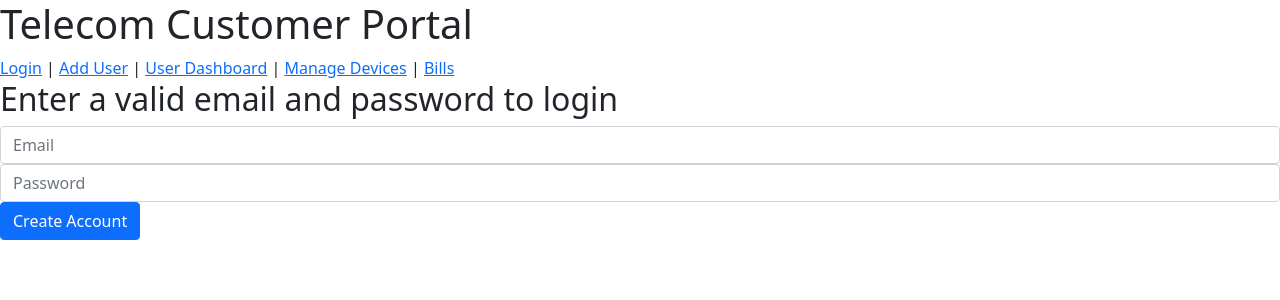
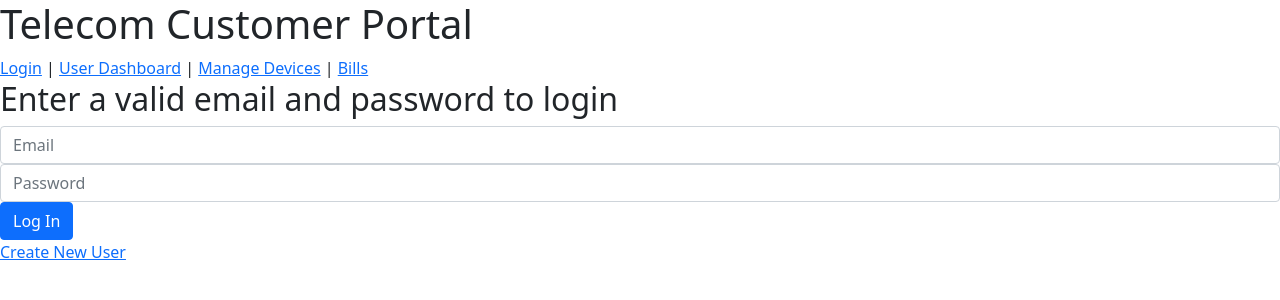
Before and after one commit to CoryFree42/TelecomCustomerPortal, an Angular app in the folder telecom-portal-angular/: page /login in a window 1280 px wide. Shown: the top 300 px of the page. Built offline with nearby package versions, Linux system fonts and the light colour scheme.

Commit message:
Rearranged some routes and moved the new user button to the log in component.

```diff
--- a/telecom-portal-angular/src/app/app.component.html
+++ b/telecom-portal-angular/src/app/app.component.html
@@ -6,7 +6,6 @@
 <div>
   <h1>Telecom Customer Portal</h1>
   <a [routerLink]="['/login']">Login</a> |
-  <a [routerLink]="['/new-user']">Add User</a> |
   <a [routerLink]="['/dashboard']">User Dashboard</a> |
   <a [routerLink]="['/device']">Manage Devices</a> |
   <a [routerLink]="['/bill']">Bills</a>
--- a/telecom-portal-angular/src/app/login/login.component.html
+++ b/telecom-portal-angular/src/app/login/login.component.html
@@ -10,8 +10,8 @@
             <input name="password" class="form-control" placeholder="Password" type="text" />
         </div>
         <div>
-            <input class="btn btn-primary submit-button" type="submit" value="Create Account" />
+            <input class="btn btn-primary submit-button" type="submit" value="Log In" />
         </div>
     </form>
-    <!--<a [routerLink]="['/new-user']">Add User</a>-->
+    <a [routerLink]="['/new-user']">Create New User</a>
 </div>
```
